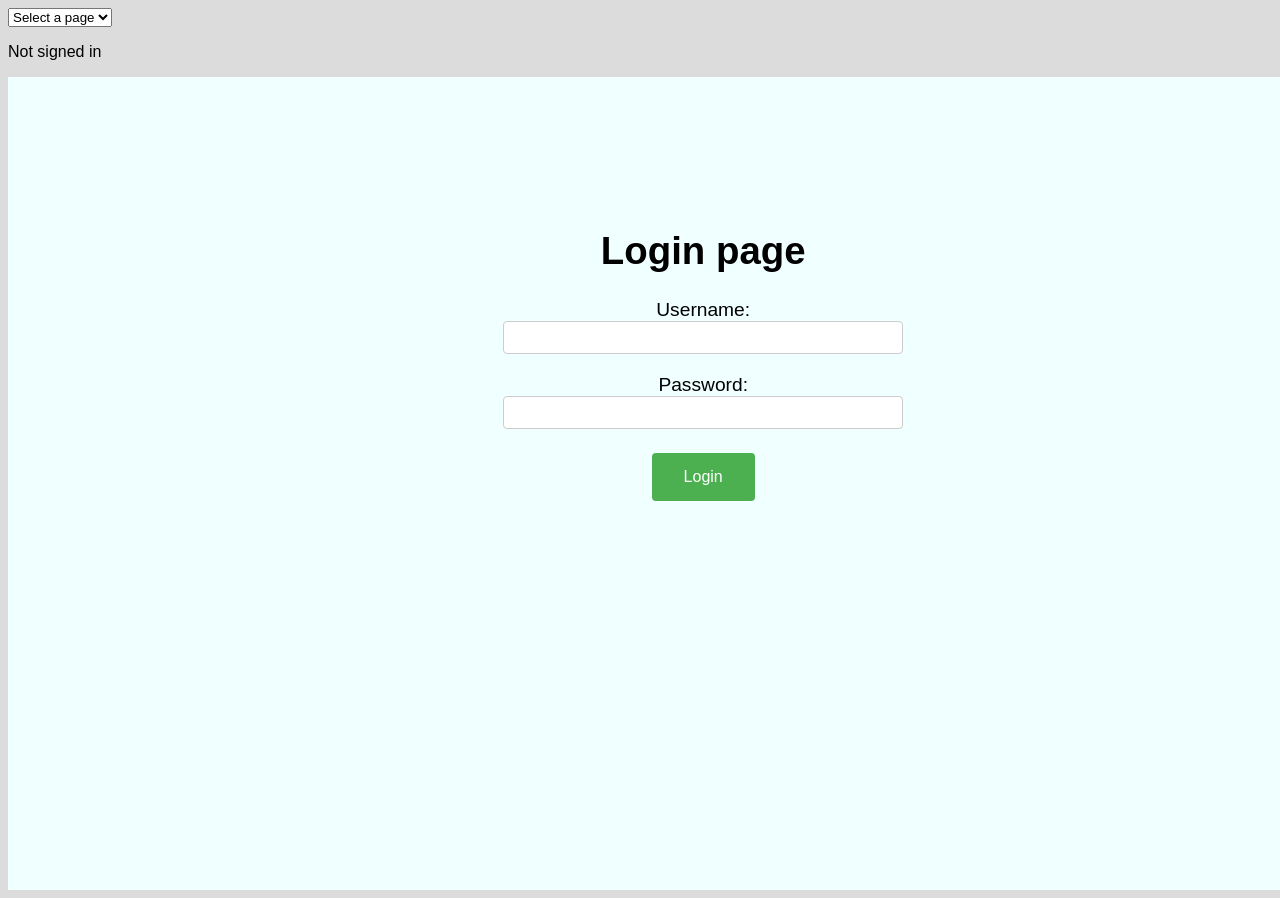
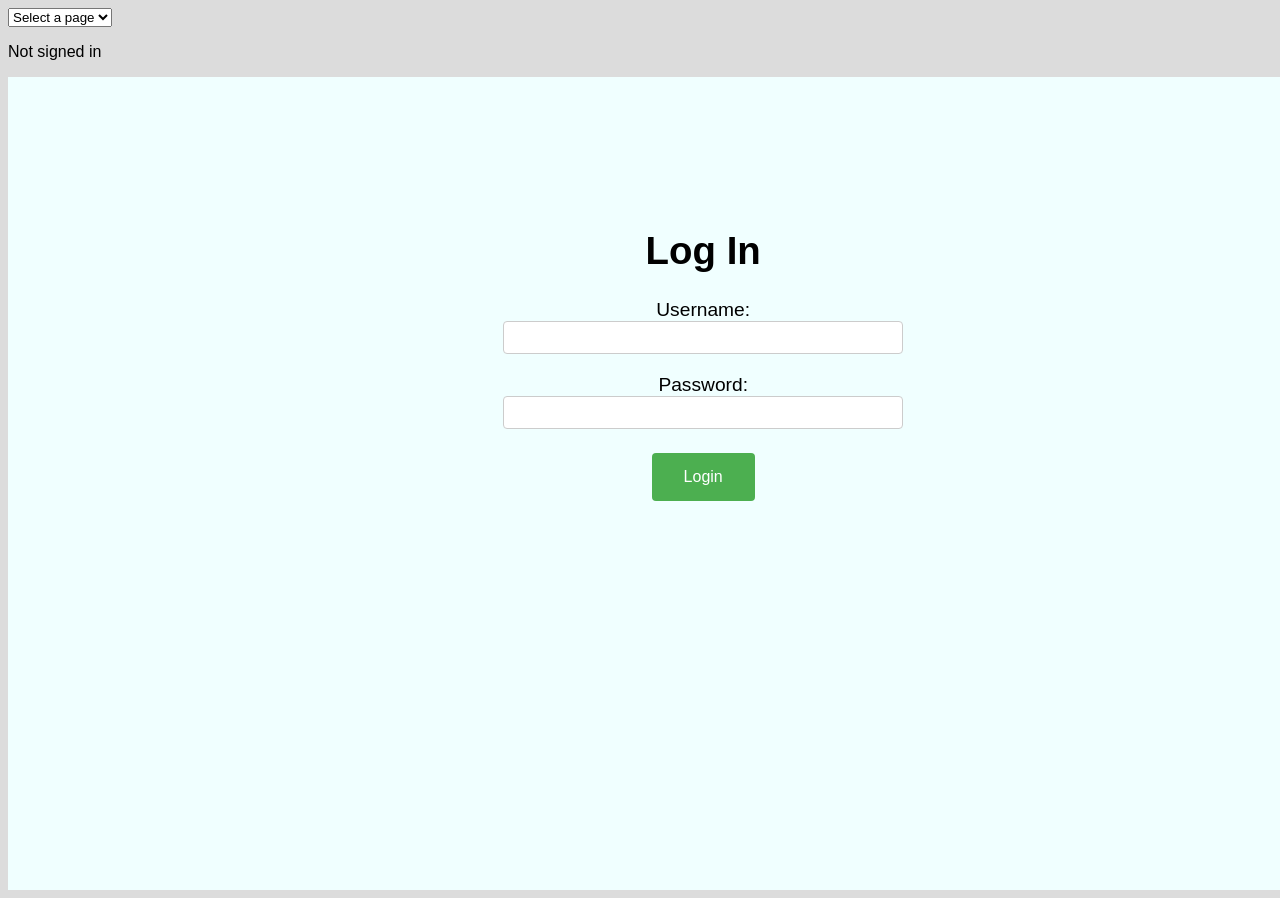
Before and after one commit to software-students-spring2024/2-web-app-exercise-snail-men, a Flask app: page /login in a window 1280 px wide; the page is wider, and only the part inside the window is pictured. Run offline with Flask 3, Linux system fonts and the light colour scheme; data that the repository does not hold is empty; some libraries are stand-ins or nearby versions.

Commit message:
title of login page

```diff
--- a/templates/login.html
+++ b/templates/login.html
@@ -1,7 +1,7 @@
 {% extends 'base.html' %}
 
 {% block content %}
-    <h1>Login page</h1>
+    <h1>Log In</h1>
     <form action="/login" method="post" class="login-form">
         <div class="form-group">
             <label for="username">Username:</label>
```
